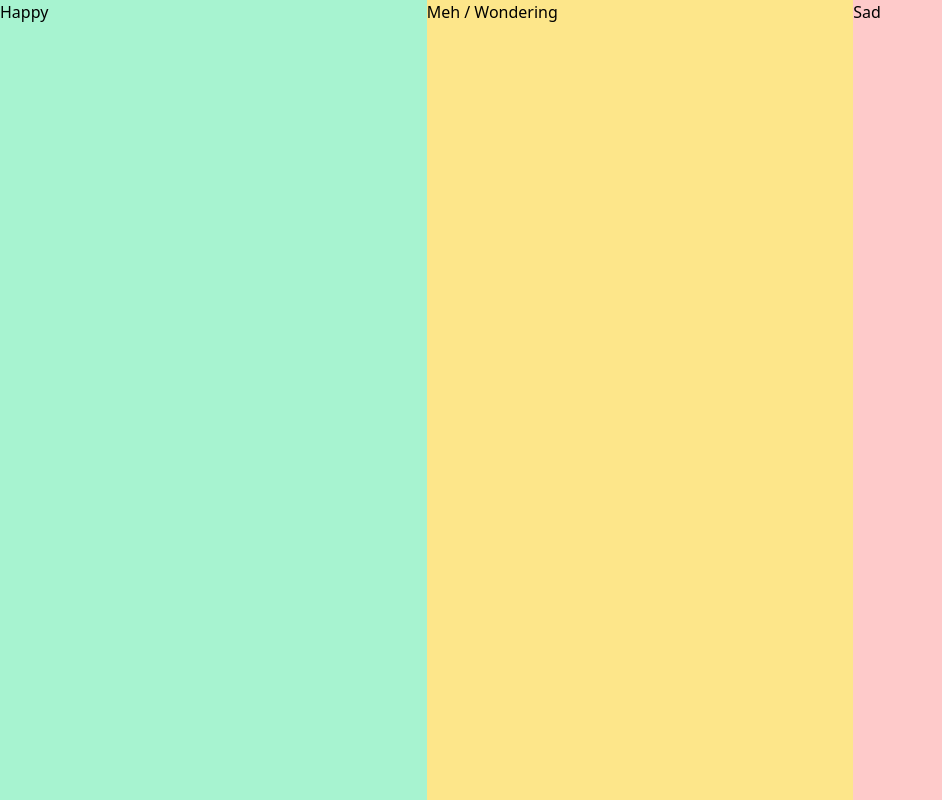
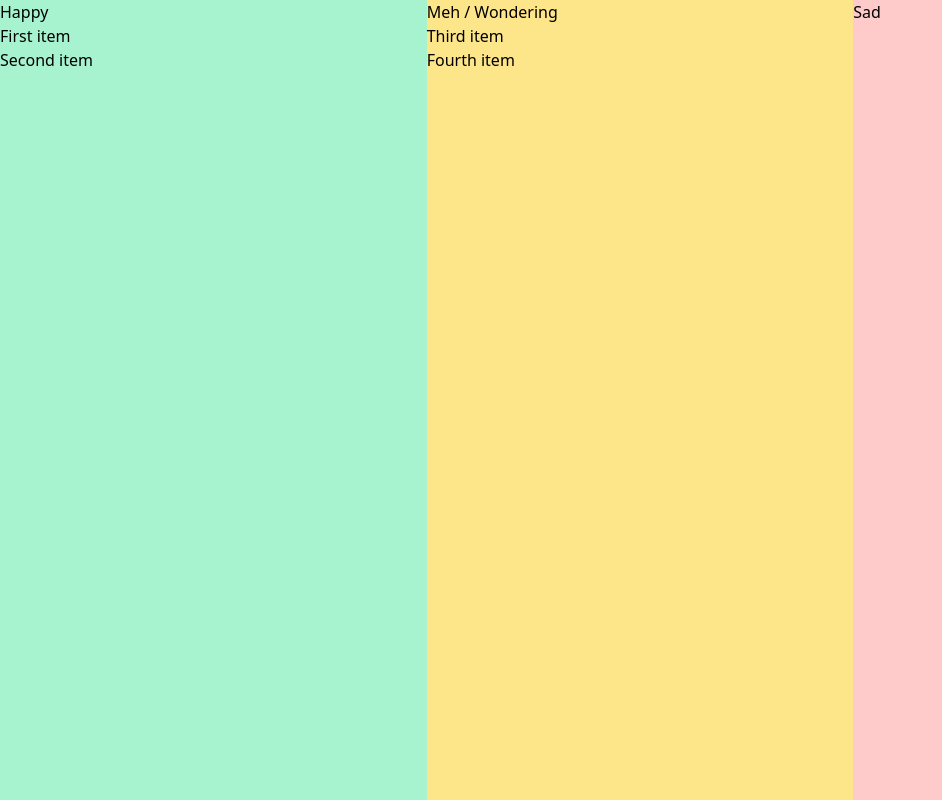
Before and after one commit to rob-lowcock/pioneer-frontend, a Vue app: page / in a window 1280 px wide. Shown: the whole page, without its empty margins (0-942 px from the left). Built offline with nearby package versions, Linux system fonts and the light colour scheme.

Commit message:
Start work on draggable cards

```diff
--- a/src/App.vue
+++ b/src/App.vue
@@ -1,13 +1,56 @@
 <script setup>
+import { computed } from '@vue/reactivity'
 // This starter template is using Vue 3 <script setup> SFCs
 // Check out https://v3.vuejs.org/api/sfc-script-setup.html#sfc-script-setup
 import RetroColumn from './components/RetroColumn.vue'
 </script>
 
+<script>
+
+export default {
+  data() {
+    return {
+      items: [
+        {
+          title: 'First item',
+          id: 1,
+          column: 1,
+        },
+        {
+          title: 'Second item',
+          id: 2,
+          column: 1,
+        },
+        {
+          title: 'Third item',
+          id: 3,
+          column: 2,
+        },
+        {
+          title: 'Fourth item',
+          id: 4,
+          column: 2,
+        },
+      ]
+    }
+  },
+
+  computed: {
+    listOne() {
+      return this.items.filter(item => item.column === 1)
+    },
+    listTwo() {
+      return this.items.filter(item => item.column === 2)
+    }
+  }
+}
+
+</script>
+
 <template>
   <div class="grid grid-cols-3 h-full">
-    <RetroColumn heading="Happy" class="bg-green-200" />
-    <RetroColumn heading="Meh / Wondering" class="bg-yellow-200" />
+    <RetroColumn heading="Happy" :items=listOne class="bg-green-200" />
+    <RetroColumn heading="Meh / Wondering" :items=listTwo class="bg-yellow-200" />
     <RetroColumn heading="Sad" class="bg-red-200" />
   </div>
 </template>
--- /dev/null
+++ b/src/components/RetroCard.vue
@@ -0,0 +1,11 @@
+<script setup>
+defineProps({
+    item: Object,
+})
+</script>
+
+<template>
+    <div class="card">
+        {{ item.title }}
+    </div>
+</template>
--- a/src/components/RetroColumn.vue
+++ b/src/components/RetroColumn.vue
@@ -1,11 +1,17 @@
 <script setup>
 defineProps({
-    heading: String
+    heading: String,
+    items: Array,
 })
+
+import RetroCard from './RetroCard.vue';
 </script>
 
 <template>
-    <div>
+    <div class="drop-zone">
         <h1>{{heading}}</h1>
+        <div v-for='item in items' :key='item.title' class='drag-el'>
+            <RetroCard :item='item' />
+        </div>
     </div>
 </template>
```
